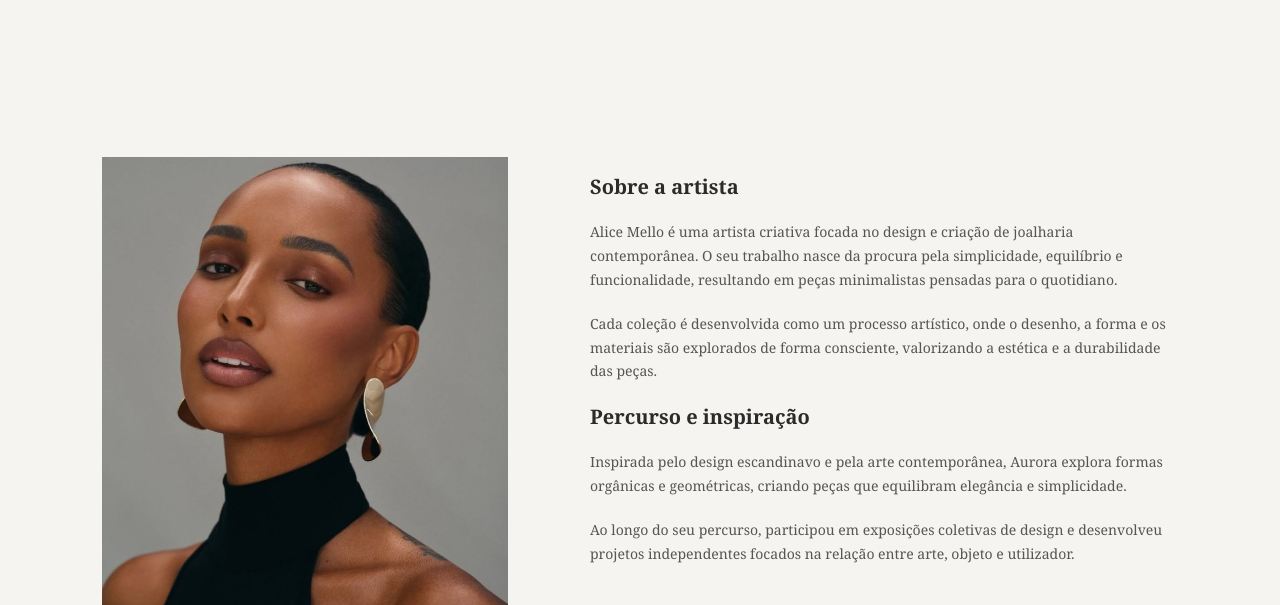
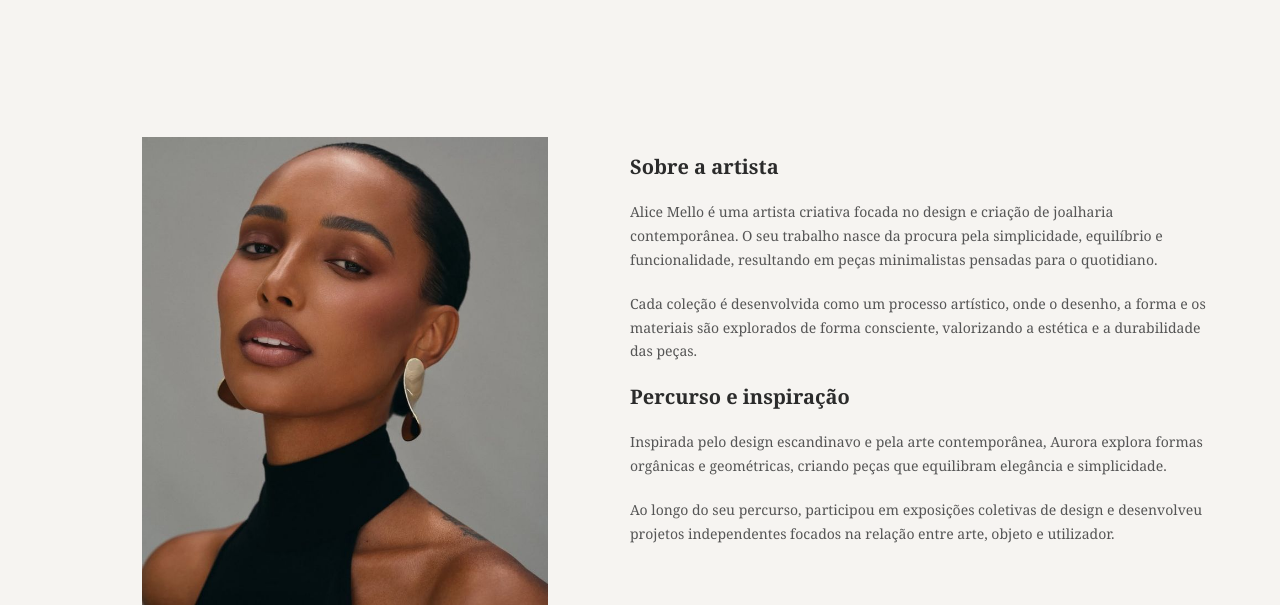
Before and after one commit to danielacostagaspar-cpu/aurora, a plain HTML site: page sobre.html in a window 1280 px wide. Shown: the part 347-952 px from the top of the page. Drawn offline with Linux system fonts and the light colour scheme.

Commit message:
Update styles for sobre-conteudo and sobre-imagem

```diff
--- a/style.css
+++ b/style.css
@@ -420,13 +420,14 @@ footer {
 .sobre-conteudo {
     display: flex;
     gap: 60px;
-    max-width: 1100px;
-    align-items: flex-start;
-    padding: 80px 20px;
-    margin-left: 0;
+    max-width: 1200px;
+    margin-left: 60px;
+    margin-right: auto;
+    padding:60px 0;
 }
+
 .sobre-imagem {
-    flex: 0 0 450px;
+    flex: 0 0 400px;
 }
 .sobre-texto {
     flex: 1;
```
